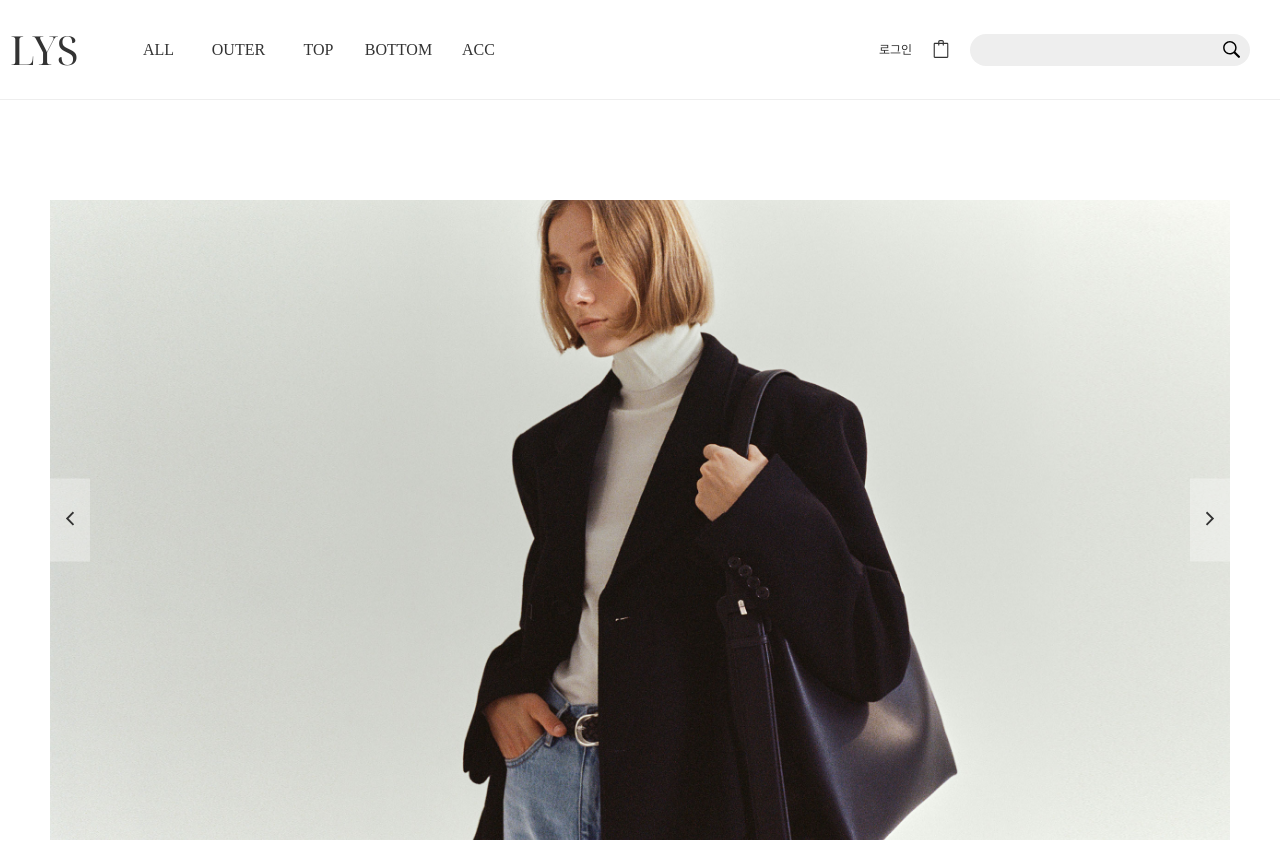
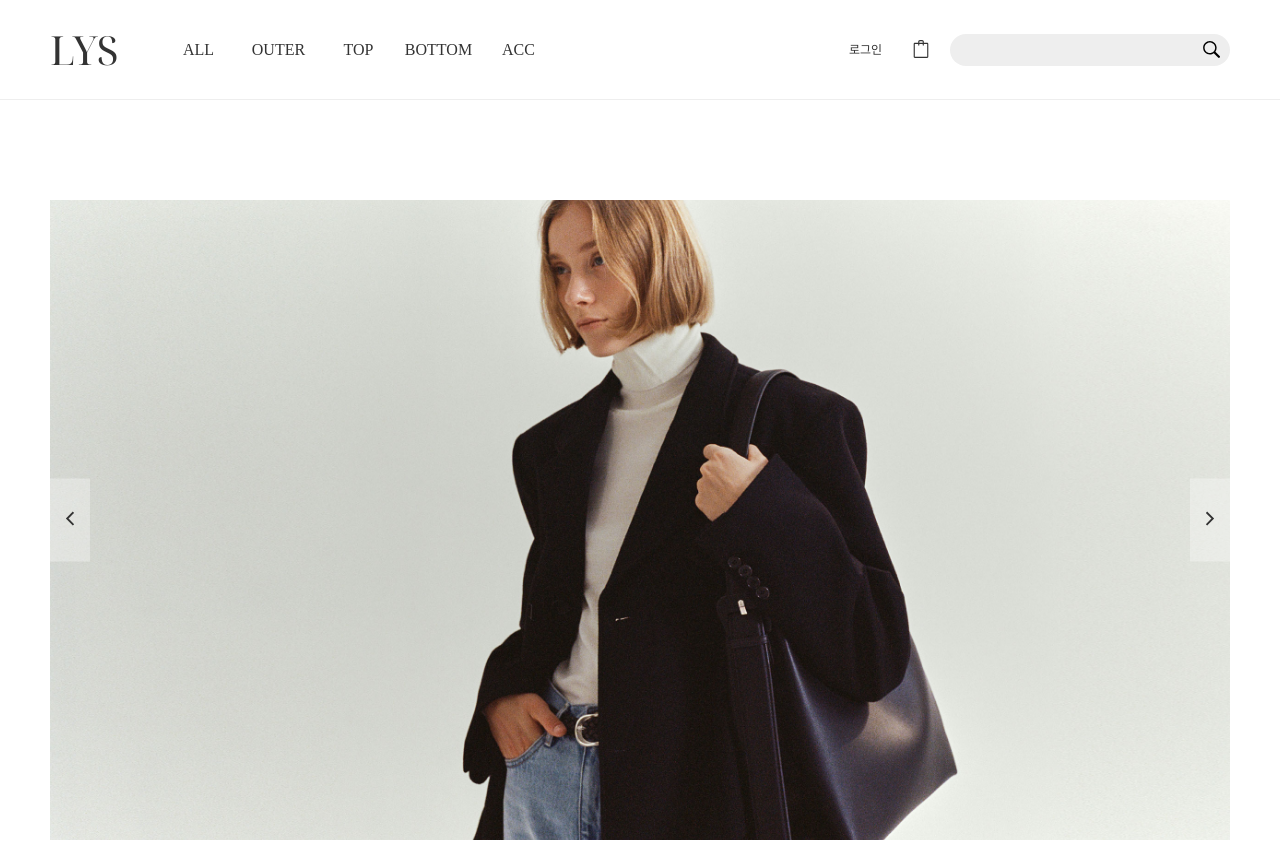
Before and after one commit to SuperMiniBeans/Front, a React (Create React App) app: page / in a window 1280 px wide. Shown: the top 842 px of the page. Built offline with nearby package versions, Linux system fonts and the light colour scheme.

Commit message:
[STYLE] 레이아웃 수정

```diff
--- a/src/components/Header.js
+++ b/src/components/Header.js
@@ -32,6 +32,7 @@ function Header({ isLogin, setIsLogin, isAdmin }) {
 
   return(
     <HeaderWrap>
+      <Container>
         <HeaderWrapFlex>
           <H1Wrap>
             <h1><Link to="/">LYS</Link></h1>
@@ -84,28 +85,27 @@ function Header({ isLogin, setIsLogin, isAdmin }) {
             </nav>
 
             <UserWrap>
-              {/* <SearchWrap>
-                <div><input type="search"></input></div>
-                <div><button type="submit"><GoSearch /></button></div>
-              </SearchWrap> */}
-
               {
                 isLogin ?
                   <>
                     <LogoutLi onClick={onLogout}>로그아웃</LogoutLi>
-                    <MyPageLi><Link to="/myPage">마이페이지</Link></MyPageLi>
+                    <MyPageLi>
+                      <Link to="/myPage">마이페이지</Link>
+                    </MyPageLi>
                   </>
                   :
-                  <LoginLi><Link to="/login">로그인</Link></LoginLi>
+                  <LoginLi>
+                    <Link to="/login">로그인</Link>
+                  </LoginLi>
               }
 
               <ShoppingBag>
                 <Link to="/cart">
                   {
                     isLogin && cartItems.length > 0 ?
-                      <span id="car_count">{cartCount}</span>
+                    <span id="car_count">{cartCount}</span>
                     :
-                      <></>
+                    <></>
                   }
 
                   <SlBag />
@@ -120,7 +120,7 @@ function Header({ isLogin, setIsLogin, isAdmin }) {
           </GnbUserWrap>
 
         </HeaderWrapFlex>
-
+      </Container>
     </HeaderWrap>
   )
 }
@@ -187,7 +187,7 @@ const MouseOver = styled.li`
     border: 1px solid #333;
   }
 `
-/* lnb 디자인.. 최선인가? */
+
 const Lnb = styled.ul `
   display: none;
 `
@@ -217,7 +217,7 @@ const UserWrap = styled.ul`
 const SearchWrap = styled.li`
   position: relative;
   display: flex;
-  margin: 0 20px ;
+  margin-left: 10px;
   align-items: center;
 
   input {
@@ -266,17 +266,15 @@ const LoginLi = styled.li`
 `
 
 const LogoutLi = styled.li`
-  width: 80px;
   margin-left: 40px;
+  padding: 0 10px;
   font-size: 12px;
   text-align: center;
   cursor: pointer;
-  // background: pink;
 `
 
 const MyPageLi = styled.li`
-  width: 80px;
-  // margin: 0 20px;
+  padding: 0 10px;
   font-size: 12px;
   text-align: center;
   cursor: pointer;
@@ -285,6 +283,7 @@ const MyPageLi = styled.li`
 /* 장바구니 아이콘 */
 const ShoppingBag = styled.li`
   position: relative;
+  padding: 0 10px;
 
   #car_count {
     position:absolute;
```
